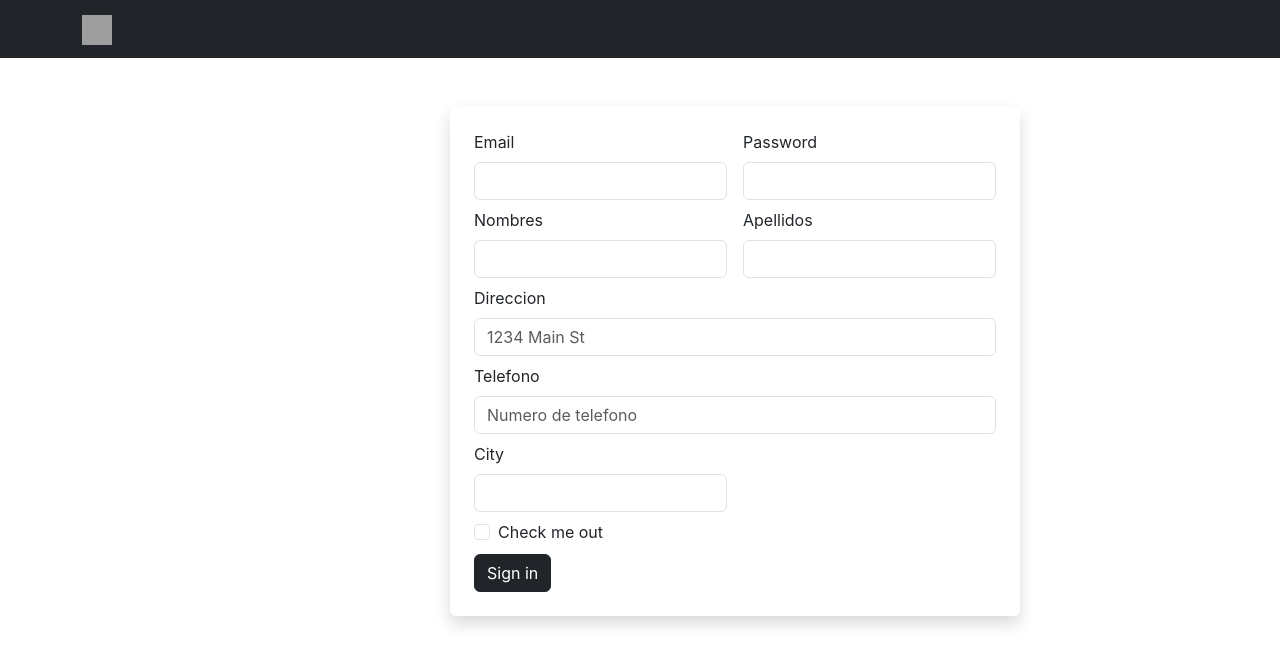
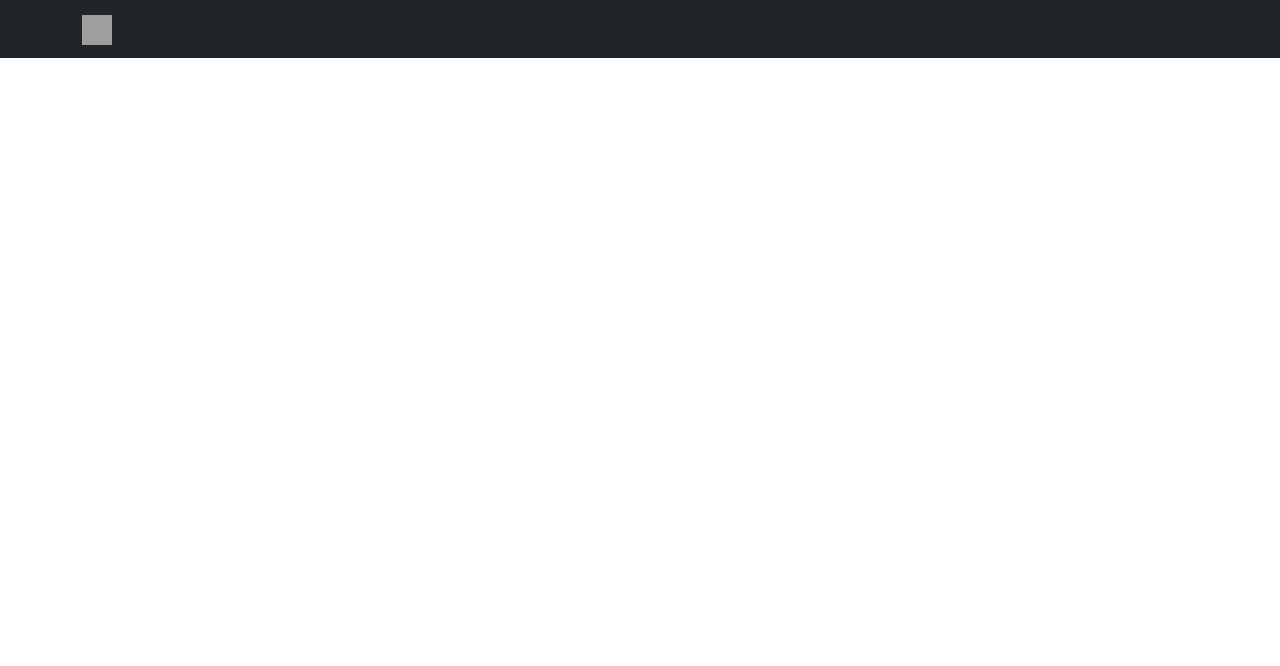
Before and after one commit to garoso/Grupo-4, a React (Create React App) app in the folder grupo4/: page / in a window 1280 px wide. Shown: the top 666 px of the page. Built offline with nearby package versions, Linux system fonts and the light colour scheme; grey boxes are pictures that could not be loaded.

Commit message:
Fix react installation and create routes

```diff
--- a/grupo4/package.json
+++ b/grupo4/package.json
@@ -6,9 +6,11 @@
     "@testing-library/jest-dom": "^5.14.1",
     "@testing-library/react": "^11.2.7",
     "@testing-library/user-event": "^12.8.3",
+    "bootstrap": "^5.1.1",
     "react": "^17.0.2",
     "react-bootstrap": "^1.6.4",
     "react-dom": "^17.0.2",
+    "react-router-dom": "^5.3.0",
     "react-scripts": "4.0.3",
     "web-vitals": "^1.1.2"
   },
--- a/grupo4/public/index.html
+++ b/grupo4/public/index.html
@@ -3,7 +3,6 @@
   <head>
     <meta charset="utf-8" />
     <link rel="icon" href="%PUBLIC_URL%/favicon.ico" />
-    <link rel="stylesheet" href="https://maxcdn.bootstrapcdn.com/bootstrap/latest/css/bootstrap.min.css">
     <meta name="viewport" content="width=device-width, initial-scale=1" />
     <meta name="theme-color" content="#000000" />
     <meta
--- a/grupo4/src/App.js
+++ b/grupo4/src/App.js
@@ -1,12 +1,20 @@
-import logo from './logo.svg';
 import './App.css';
+import 'bootstrap/dist/css/bootstrap.min.css';
+import {BrowserRouter as Router,Route,Switch} from 'react-router-dom'
+import Login from './components/login/Login'
+import SignUp from './components/signUp/SignUp'
 
 
 function App() {
   return (
-    <div className="App">
-
-    </div>
+    <>
+      <Router>
+        <Switch>
+          <Route exact path='/login' component={Login} />
+          <Route exact path='/signUp' component={SignUp} />
+        </Switch>
+      </Router>
+    </>
   );
 }
 
--- a/grupo4/src/index.js
+++ b/grupo4/src/index.js
@@ -2,16 +2,13 @@
 import ReactDOM from 'react-dom';
 import './index.css';
 import App from './App';
+import Navbar from './components/navbar/Navbar'
 import reportWebVitals from './reportWebVitals';
-import Login from './login/Login.js'
-import Navbar from './Navbar/Navbar.js'
-import SignUp from './SignUp/SignUp.js'
-
 
 ReactDOM.render(
   <React.StrictMode>
     <Navbar />
-    <SignUp />
+    <App />
   </React.StrictMode>,
   document.getElementById('root')
 );
```
Also changed, not shown: grupo4/src/components/login/Login.js (renamed from grupo4/src/login/Login.js), grupo4/src/components/navbar/Navbar.js (renamed from grupo4/src/Navbar/Navbar.js), grupo4/src/components/signUp/SignUp.js (renamed from grupo4/src/SignUp/SignUp.js), 1 other file (tests, documents, lock files or other folders).
